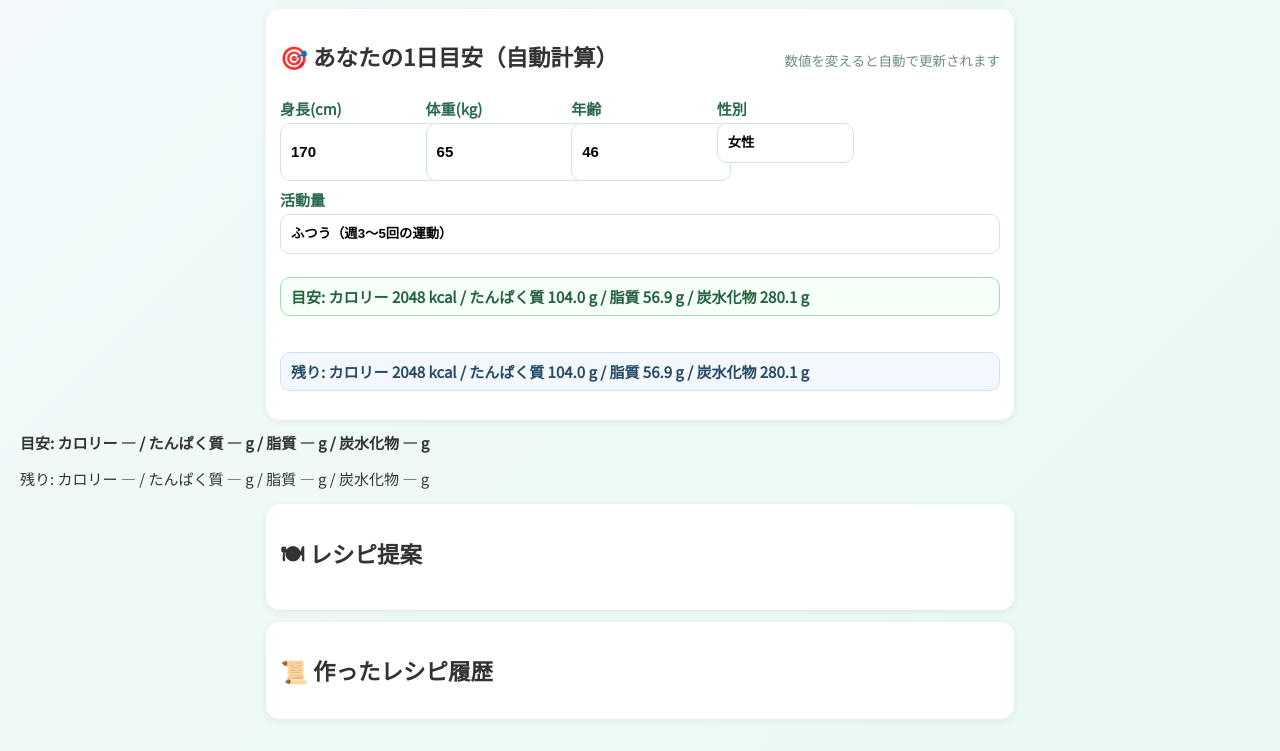
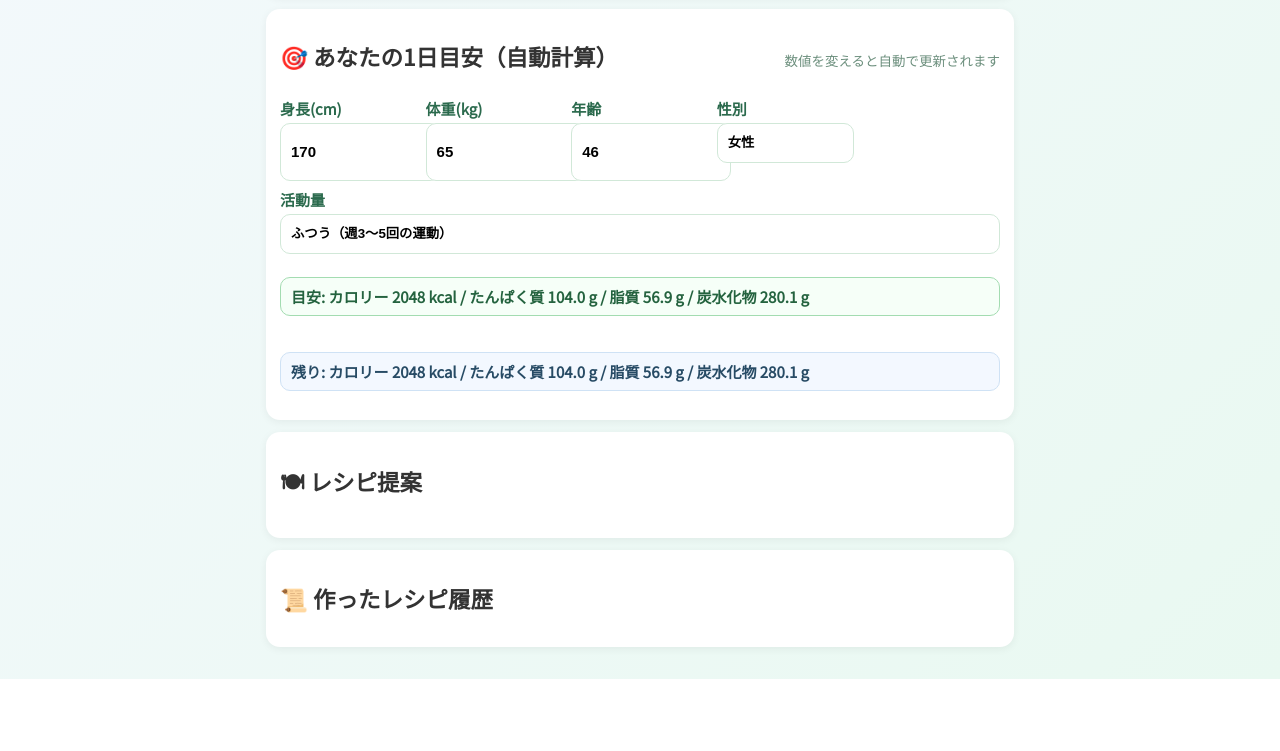
Before and after one commit to TT105/nutrition-recipe-app, a plain HTML site: page index.html in a window 1280 px wide. Shown: the part 712-1463 px from the top of the page. After the commit the page ends 1391 px from the top, so only its background shows below. Drawn offline with Linux system fonts and the light colour scheme.

Commit message:
Remove target and remaining summary paragraphs
Removed summary paragraphs for target and remaining values.

```diff
--- a/index.html
+++ b/index.html
@@ -94,14 +94,6 @@
   </div>
 </div>
 
-
-  <p id="target-summary" style="margin-top:10px;font-weight:bold;">
-    目安: カロリー — / たんぱく質 — g / 脂質 — g / 炭水化物 — g
-  </p>
-  <p id="remaining-summary" style="margin-top:6px;">
-    残り: カロリー — / たんぱく質 — g / 脂質 — g / 炭水化物 — g
-  </p>
-</div>
 <!-- ▲▲ 追加ここまで ▲▲ -->
 
 <div class="card">
```
